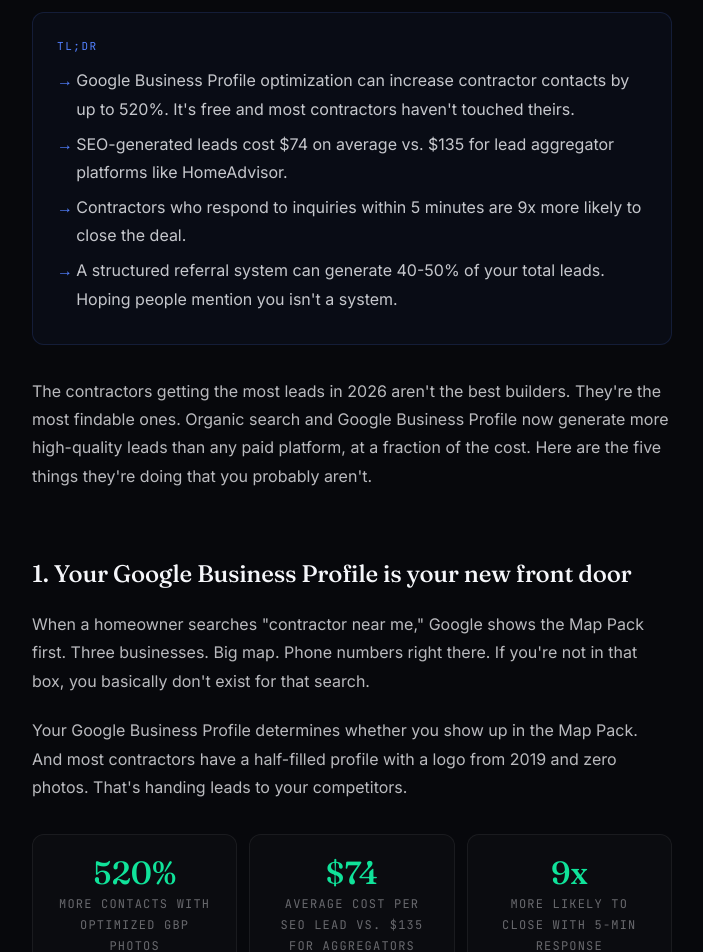
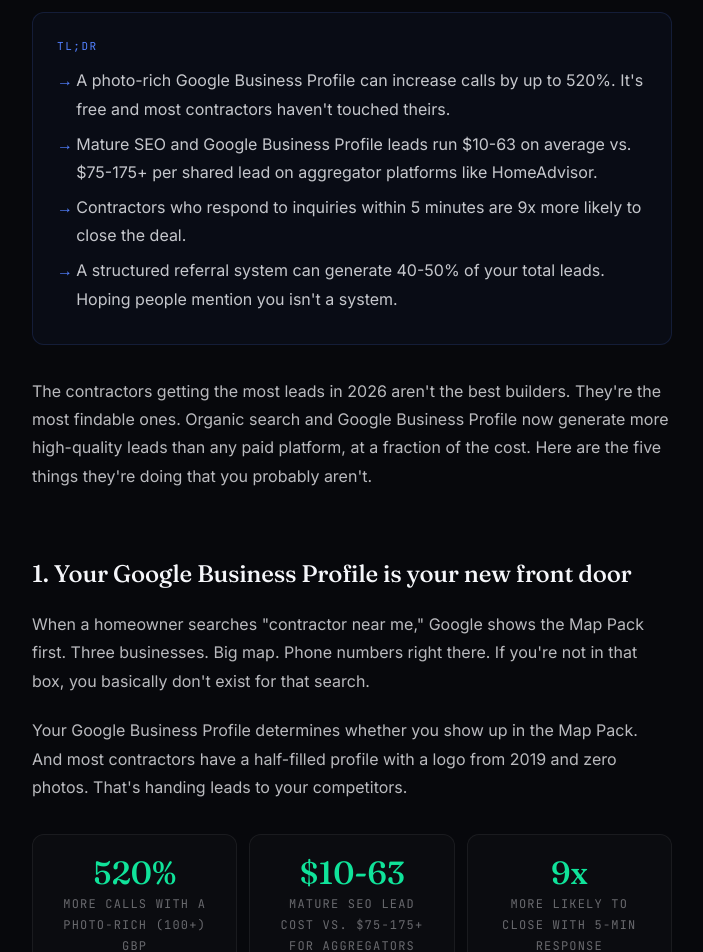
Before and after one commit to dustyboy-23/ventiscale-site, a Next.js app: page /blog/contractors-getting-more-leads in a window 1280 px wide. Shown: the part 1100-2052 px from the top of the page, without its empty margins (288-991 px from the left). Built offline with nearby package versions, Linux system fonts and the light colour scheme; no server answers.

Commit message:
Blog sweep 2A: verify-and-fix (batch 9)

```diff
--- a/app/(marketing)/blog/contractors-getting-clients-online/page.tsx
+++ b/app/(marketing)/blog/contractors-getting-clients-online/page.tsx
@@ -248,9 +248,9 @@ export default async function Post() {
               <div className="stat-label">Of Google searches are local</div>
             </div>
             <div className="blog-stat">
-              <div className="stat-number">5x</div>
+              <div className="stat-number">520%</div>
               <div className="stat-label">
-                More calls with a complete Google profile
+                More calls with 100+ Google profile photos
               </div>
             </div>
           </div>
@@ -264,8 +264,9 @@ export default async function Post() {
             Photos of your work. A description that says what you do and where.
           </p>
           <p>
-            Businesses with complete Google profiles get 5x more calls than ones
-            with partial listings. That&apos;s not a small bump. That&apos;s the
+            Complete Google Business profiles get roughly 7x more clicks than
+            incomplete ones, and businesses with 100+ photos see up to 520%
+            more calls. That&apos;s not a small bump. That&apos;s the
             difference between your phone ringing and wondering where the next
             job is coming from.
           </p>
--- a/app/(marketing)/blog/contractors-getting-more-leads/page.tsx
+++ b/app/(marketing)/blog/contractors-getting-more-leads/page.tsx
@@ -43,11 +43,11 @@ const IMAGE_URL = `https://www.ventiscale.com${IMAGE}`;
 const FAQ_DATA = [
   {
     q: "How much does it cost to get leads as a contractor?",
-    a: "Contractor lead costs range from $52 for referral leads to $135 for lead aggregator platforms like HomeAdvisor in 2026. SEO-generated leads average $74 per lead, making them the best balance of cost and quality. Google Local Services Ads fall in between at about $92 per lead.",
+    a: "Contractor lead costs vary widely by channel. SEO and Google Business Profile leads run roughly $10-63 at maturity, Google Local Services Ads average around $53 per lead, and third-party aggregator platforms like HomeAdvisor and Angi typically run $75-175+ per shared lead (and since those leads go to 3-4 contractors at once, the effective cost per booked job is often $800+). Owned channels consistently beat rented ones on cost per booked job.",
   },
   {
     q: "What is the best way for contractors to get more leads?",
-    a: "Google Business Profile optimization is the single highest-ROI lead source for contractors in 2026. Profiles with 20+ project photos get up to 520% more contacts than incomplete profiles. Combine that with consistent reviews and local SEO, and you have a lead engine that runs 24/7 without paying per click.",
+    a: "Google Business Profile optimization is the single highest-ROI lead source for contractors in 2026. Profiles with 100+ project photos get up to 520% more calls than photo-sparse profiles, and complete profiles overall get roughly 7x more clicks than incomplete ones. Combine that with consistent reviews and local SEO, and you have a lead engine that runs 24/7 without paying per click.",
   },
   {
     q: "How important are Google reviews for contractors?",
@@ -55,7 +55,7 @@ const FAQ_DATA = [
   },
   {
     q: "Should contractors use lead generation websites like HomeAdvisor?",
-    a: "Lead aggregator platforms cost an average of $135 per lead, nearly double the cost of SEO leads at $74. They also share your leads with 3-4 other contractors, which tanks your close rate. They can supplement your pipeline, but building owned channels like your Google Business Profile and website gives you better leads at lower cost.",
+    a: "Lead aggregator platforms typically run $75-175+ per shared lead, well above the $10-63 range for mature SEO and Google Business Profile leads. They also share your leads with 3-4 other contractors, which tanks your close rate. They can supplement your pipeline, but building owned channels like your Google Business Profile and website gives you better leads at lower cost.",
   },
 ];
 
@@ -186,13 +186,14 @@ export default async function Post() {
             <div className="callout-label">TL;DR</div>
             <ul>
               <li>
-                Google Business Profile optimization can increase contractor
-                contacts by up to 520%. It&apos;s free and most contractors
-                haven&apos;t touched theirs.
+                A photo-rich Google Business Profile can increase calls by up
+                to 520%. It&apos;s free and most contractors haven&apos;t
+                touched theirs.
               </li>
               <li>
-                SEO-generated leads cost $74 on average vs. $135 for lead
-                aggregator platforms like HomeAdvisor.
+                Mature SEO and Google Business Profile leads run $10-63 on
+                average vs. $75-175+ per shared lead on aggregator platforms
+                like HomeAdvisor.
               </li>
               <li>
                 Contractors who respond to inquiries within 5 minutes are 9x
@@ -233,13 +234,13 @@ export default async function Post() {
             <div className="blog-stat">
               <div className="stat-number">520%</div>
               <div className="stat-label">
-                More contacts with optimized GBP photos
+                More calls with a photo-rich (100+) GBP
               </div>
             </div>
             <div className="blog-stat">
-              <div className="stat-number">$74</div>
+              <div className="stat-number">$10-63</div>
               <div className="stat-label">
-                Average cost per SEO lead vs. $135 for aggregators
+                Mature SEO lead cost vs. $75-175+ for aggregators
               </div>
             </div>
             <div className="blog-stat">
@@ -338,11 +339,11 @@ export default async function Post() {
           <div className="blog-warning">
             <div className="callout-label">Common mistake</div>
             <p>
-              Paying $135 per lead on HomeAdvisor while your Google Business
-              Profile sits empty and your website doesn&apos;t mention the cities
-              you serve. You&apos;re renting leads when you could own the
-              pipeline. SEO leads cost $74 on average and they&apos;re exclusive
-              to you.
+              Paying $75-175+ per shared lead on HomeAdvisor while your Google
+              Business Profile sits empty and your website doesn&apos;t
+              mention the cities you serve. You&apos;re renting leads when
+              you could own the pipeline. Mature SEO leads cost a fraction of
+              that and they&apos;re exclusive to you.
             </p>
           </div>
 
@@ -436,10 +437,11 @@ export default async function Post() {
           <div className="blog-callout">
             <div className="callout-label">Key insight</div>
             <p>
-              Referral leads cost an average of $52 compared to $135 for lead
-              aggregator platforms. A simple referral system with 5-10
-              trade partners can generate more high-quality leads than any paid
-              channel.
+              Referral leads close at a much higher rate than paid channels
+              (industry data puts it around 50-65%) and cost you nothing per
+              lead, just the time to ask. A simple referral system with 5-10
+              trade partners can generate more high-quality leads than any
+              paid channel.
             </p>
           </div>
 
```
